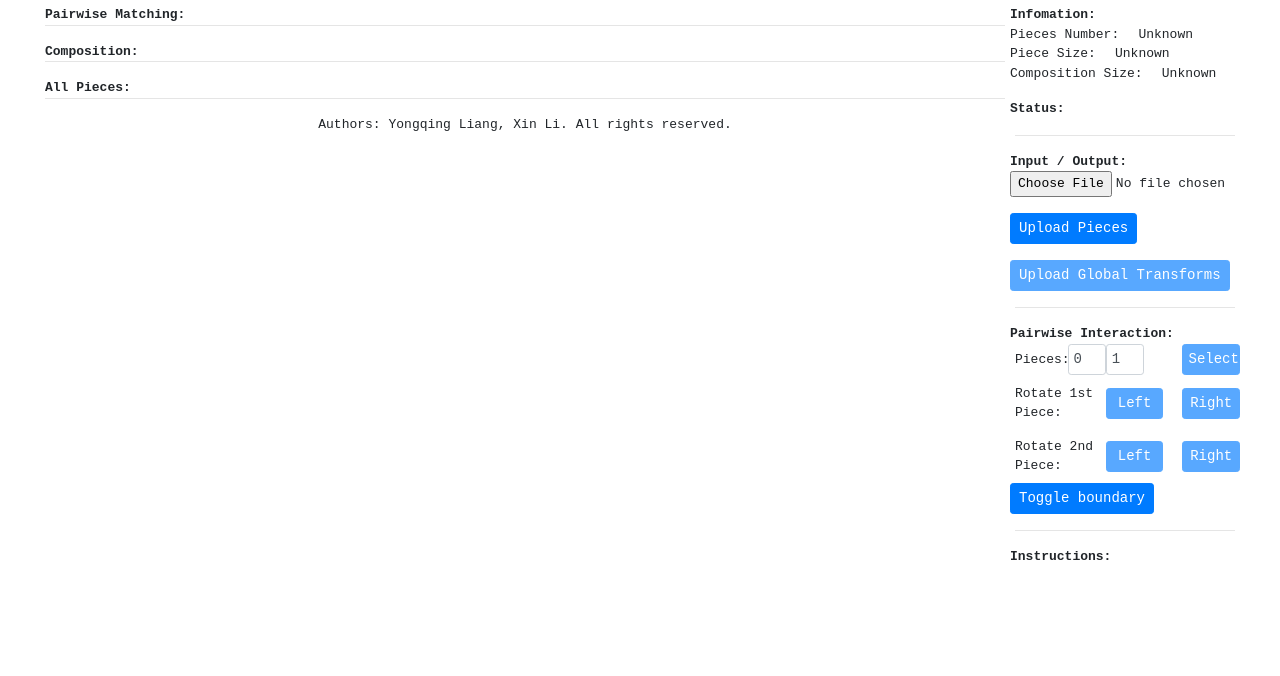
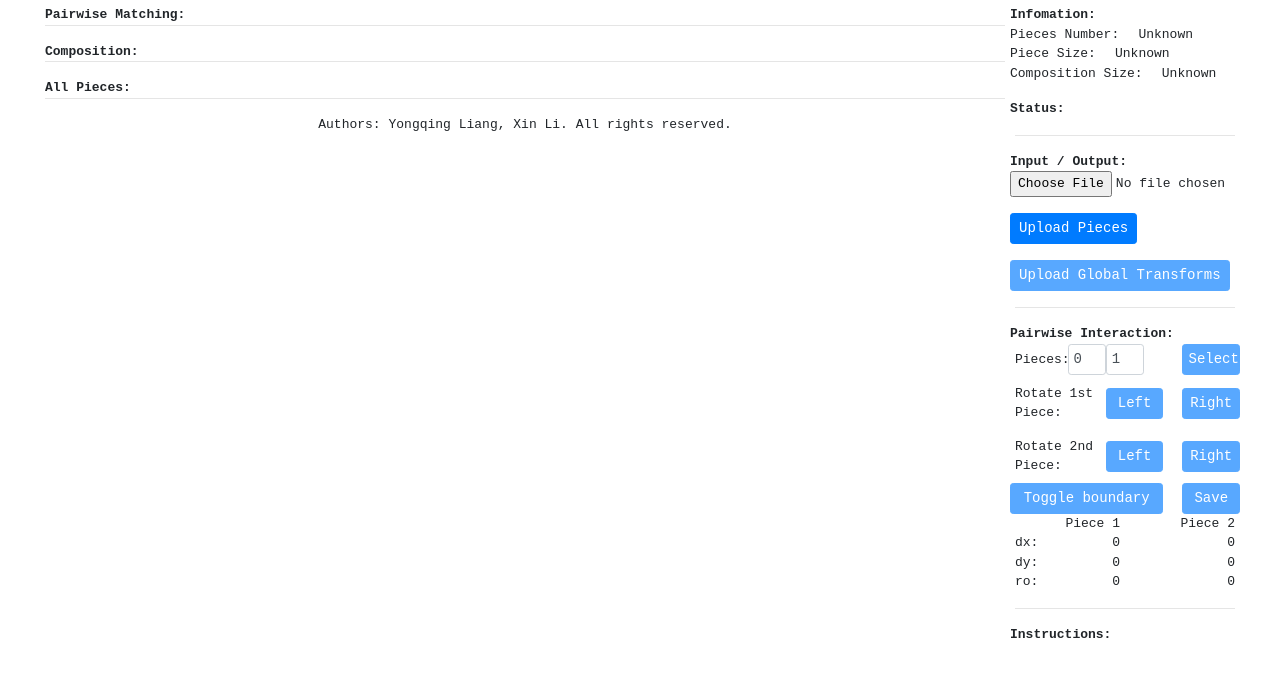
Before and after one commit to xmlyqing00/PuzzleSolving-tool, a plain HTML site: page index.html in a window 1280 px wide. Drawn offline with Linux system fonts and the light colour scheme.

Commit message:
Add status

```diff
--- a/css/style.css
+++ b/css/style.css
@@ -59,6 +59,10 @@ p {
     text-align: center;
 }
 
+.text-right {
+    text-align: right;
+}
+
 #scene {
     margin-bottom: 1rem;
 }
--- a/index.html
+++ b/index.html
@@ -138,7 +138,27 @@
 					<button type="button" class="btn btn-primary btn-sm offset-1 col-3" id="btn-rotate-second-right" onclick="rotateSecondRight()" disabled>Right</button>
 				</div>
 				<div class="form-row">
-					<button type="button" class="btn btn-primary btn-sm" id="btn-toggle-boundary" onclick="toggleBoundary()">Toggle boundary</button>
+					<button type="button" class="btn btn-primary btn-sm col-8" id="btn-toggle-boundary" onclick="toggleBoundary()" disabled>Toggle boundary</button>
+					<button type="button" class="btn btn-primary btn-sm col-3 offset-1" id="btn-save-pairwise-transformation" onclick="savePairwiseTransformation()" disabled>Save</button>
+				</div>
+				<div class="form-row">
+					<p class="col-6 text-right">Piece 1</p>
+					<p class="col-6 text-right">Piece 2</p>
+				</div>
+				<div class="form-row">
+					<p class="col-2">dx:</p>
+					<p class="col-4 text-right" id="piece0-dx">0</p>
+					<p class="col-6 text-right" id="piece1-dx">0</p>
+				</div>
+				<div class="form-row">
+					<p class="col-2">dy:</p>
+					<p class="col-4 text-right" id="piece0-dy">0</p>
+					<p class="col-6 text-right" id="piece1-dy">0</p>
+				</div>
+				<div class="form-row">
+					<p class="col-2">ro:</p>
+					<p class="col-4 text-right" id="piece0-rotation">0</p>
+					<p class="col-6 text-right" id="piece1-rotation">0</p>
 				</div>
 			</div>
 
--- a/js/puzzle_solving.js
+++ b/js/puzzle_solving.js
@@ -16,7 +16,11 @@ $(document).ready(function () {
     var mousePointSt;
 
     $("#pairwise-interaction").mousedown(function(event) {
-        console.log(event.pageX, event.pageY);
+        mousePointSt = {
+            x: event.pageX - $("#pairwise-interaction").offset().left,
+            y: event.pageY - $("#pairwise-interaction").offset().top,
+        }
+        console.log(mousePointSt);
     });
 
 });
@@ -342,6 +346,13 @@ function selectPieces() {
 
     }
 
+    $("#piece0-dx").html(pieceTransform0.dx);
+    $("#piece1-dx").html(pieceTransform1.dx);
+    $("#piece0-dy").html(pieceTransform0.dy);
+    $("#piece1-dy").html(pieceTransform1.dy);
+    $("#piece0-rotation").html(pieceTransform0.rotation);
+    $("#piece1-rotation").html(pieceTransform1.rotation);
+
 }
 
 function showPairwisePieces() {
```
